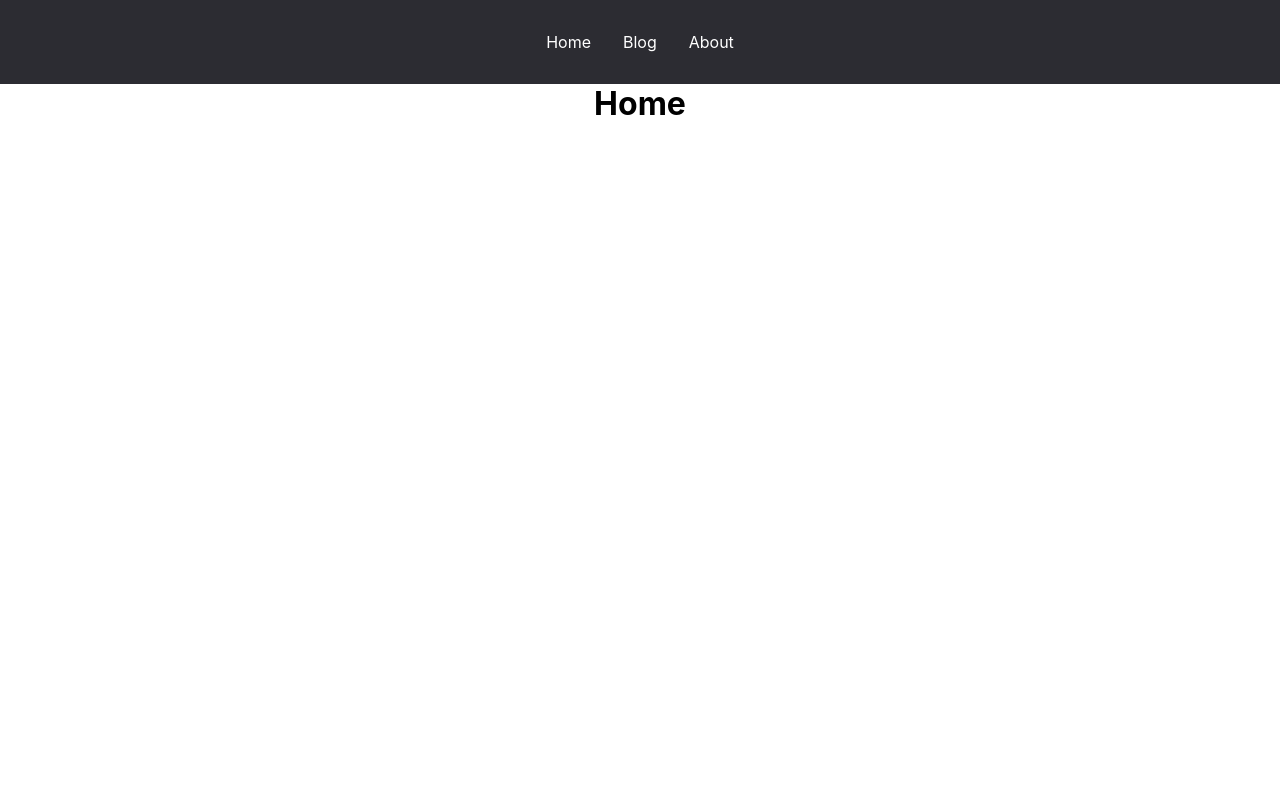
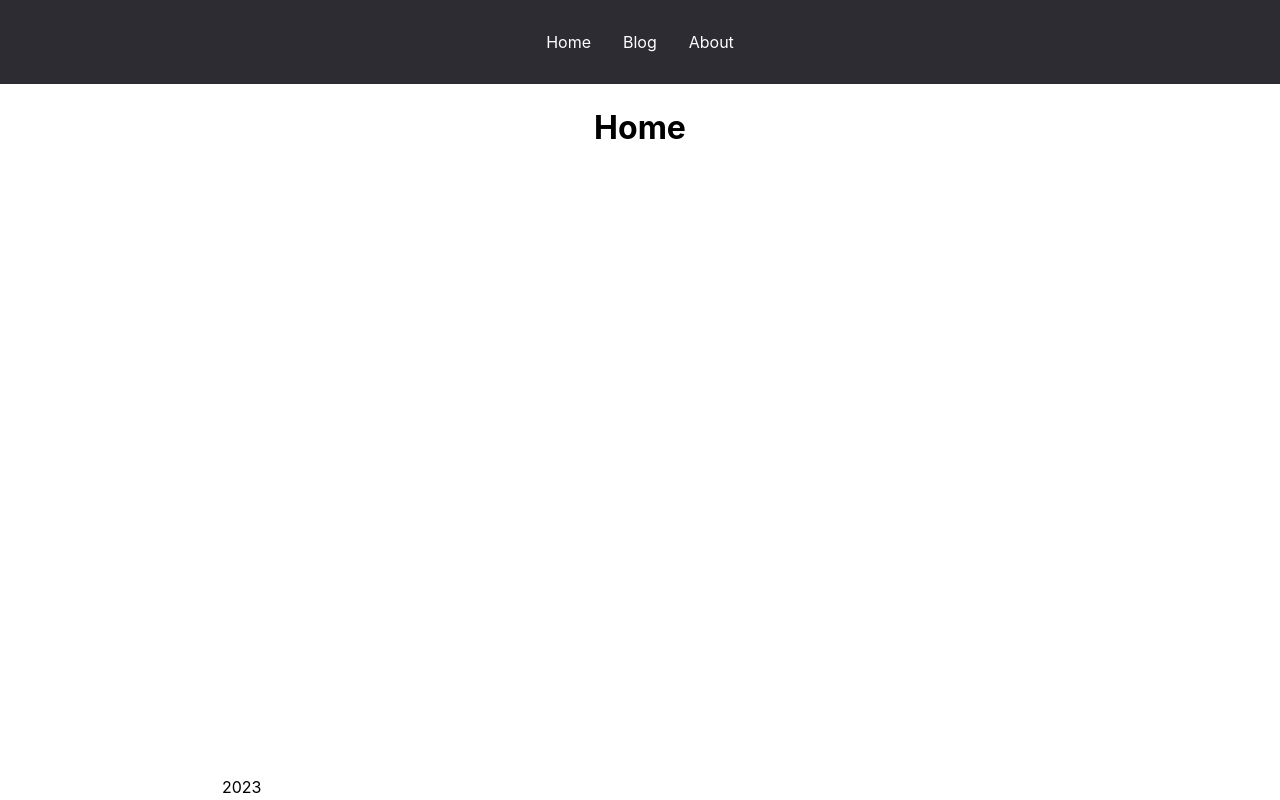
Before and after one commit to Stas9iMba/react-router-v6, a React (Vite) app: page / in a window 1280 px wide. Built offline with nearby package versions, Linux system fonts and the light colour scheme.

Commit message:
Общая разметка и компонент Outlet

```diff
--- a/src/App.jsx
+++ b/src/App.jsx
@@ -1,23 +1,21 @@
-import { Routes, Route, Link } from "react-router-dom";
+import { Routes, Route } from "react-router-dom";
 
 import { Homepage } from "./pages/Homepage";
 import { Aboutpage } from "./pages/Aboutpage";
 import { Blogpage } from "./pages/Blogpage";
 import { Notfoundpage } from "./pages/Notfoundpage";
+import { Layout } from "./components/Layout";
 
 function App() {
   return (
     <>
-      <header>
-        <Link to="/">Home</Link>
-        <Link to="/blog">Blog</Link>
-        <Link to="/about">About</Link>
-      </header>
       <Routes>
-        <Route path="/" element={<Homepage />} />
-        <Route path="/about" element={<Aboutpage />} />
-        <Route path="/blog" element={<Blogpage />} />
-        <Route path="*" element={<Notfoundpage />} />
+        <Route path="/" element={<Layout />}>
+          <Route index element={<Homepage />} />
+          <Route path="about" element={<Aboutpage />} />
+          <Route path="blog" element={<Blogpage />} />
+          <Route path="*" element={<Notfoundpage />} />
+        </Route>
       </Routes>
     </>
   );
--- /dev/null
+++ b/src/components/Layout.jsx
@@ -0,0 +1,19 @@
+import { Link, Outlet } from "react-router-dom";
+
+function Layout() {
+  return (
+    <div>
+      <header>
+        <Link to="/">Home</Link>
+        <Link to="/blog">Blog</Link>
+        <Link to="/about">About</Link>
+      </header>
+      <main className="container">
+        <Outlet />
+      </main>
+      <footer className="container">2023</footer>
+    </div>
+  );
+}
+
+export { Layout };
```
